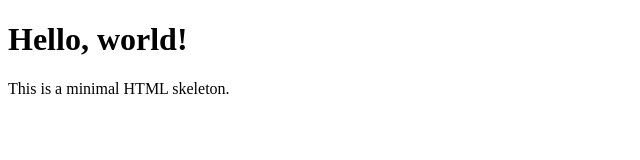
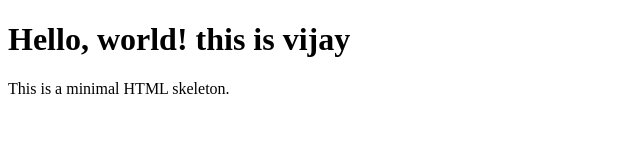
Before and after one commit to VijayKummari-dev/gitdrill, a plain HTML site: page index.html in a window 1280 px wide. Shown: the whole page, without its empty margins (0-640 px from the left). Drawn offline with Linux system fonts and the light colour scheme.

Commit message:
file added

```diff
--- a/index.html
+++ b/index.html
@@ -6,7 +6,7 @@
   <title>My Page</title>
 </head>
 <body>
-  <h1>Hello, world!</h1>
+  <h1>Hello, world! this is vijay</h1>
   <p>This is a minimal HTML skeleton.</p>
 </body>
 </html>
```
